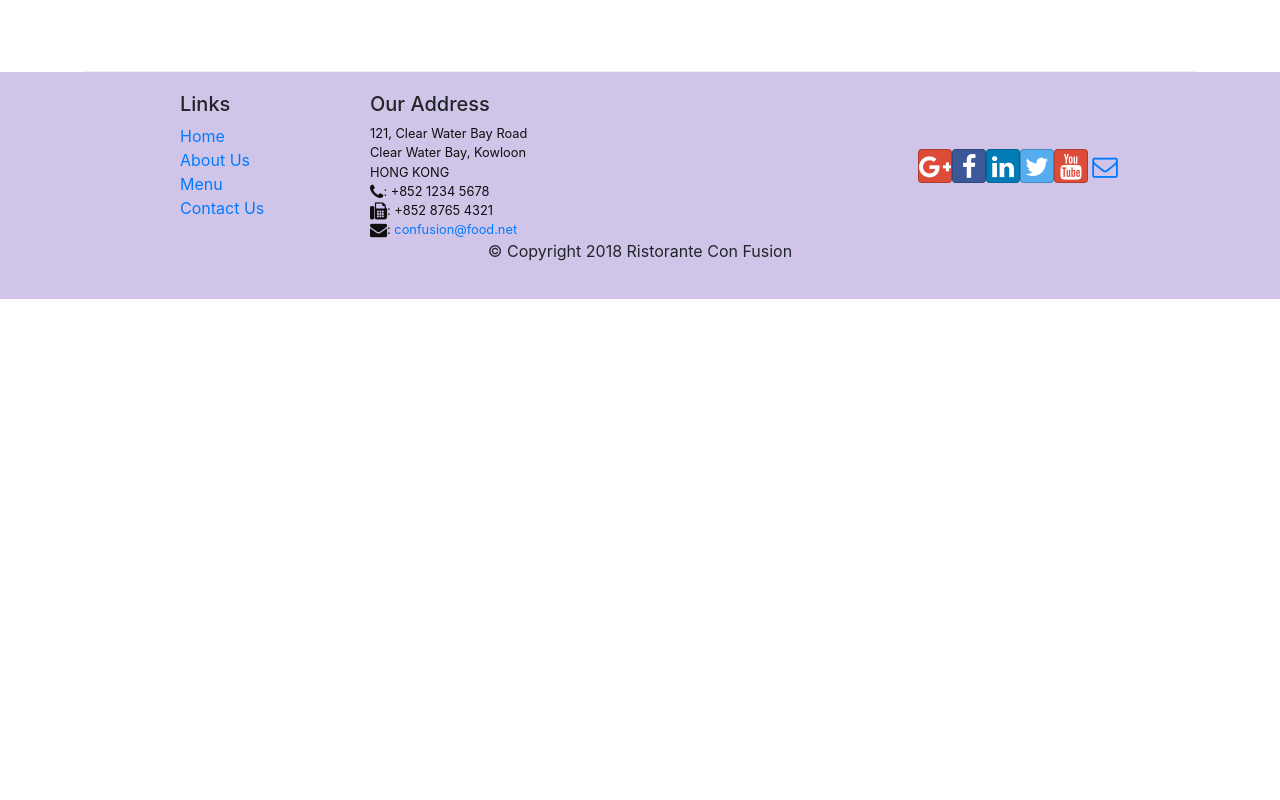
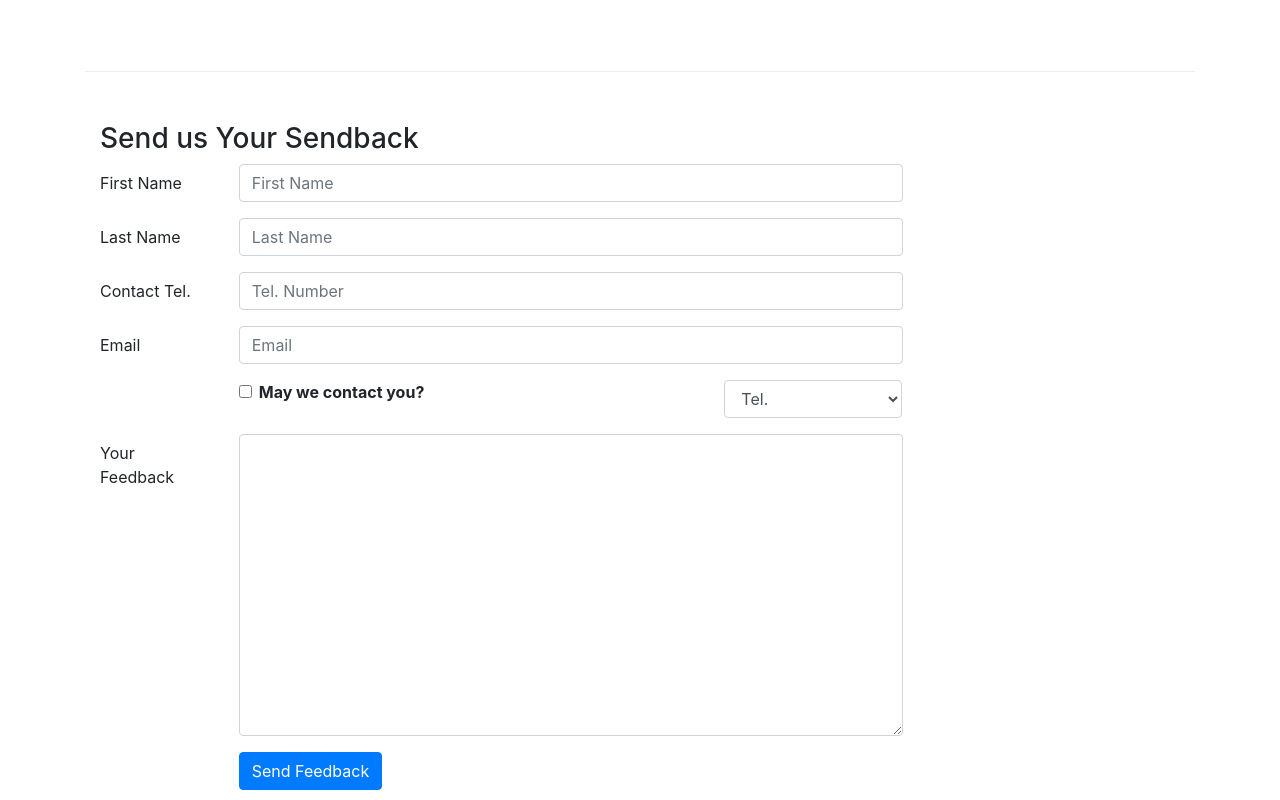
Before and after one commit to ucadena07/React_confusion-, a React (Create React App) app: page /contactus in a window 1280 px wide. Shown: the part 800-1600 px from the top of the page. Before the commit the page ends 1099 px from the top, so only its background shows below. Built offline with nearby package versions, Linux system fonts and the light colour scheme.

Commit message:
controlled form

```diff
--- a/src/components/ContactComponent.js
+++ b/src/components/ContactComponent.js
@@ -1,8 +1,43 @@
-import React from 'react';
-import { Breadcrumb, BreadcrumbItem } from 'reactstrap';
+import React, { Component } from 'react';
+import { Breadcrumb, BreadcrumbItem, Form, FormGroup, Label, Input, Col, Button} from 'reactstrap';
 import { Link } from 'react-router-dom';
 
-function Contact(props) {
+class Contact extends Component {
+
+    constructor(props) {
+        super(props)
+
+        this.state ={
+            firstname: '',
+            lastname: '',
+            telnum: '',
+            email: '',
+            agree: false,
+            contactType: 'Tel.',
+            message: ''
+        }
+
+        this.handleSubmit = this.handleSubmit.bind(this);
+        this.handleInputChange = this.handleInputChange.bind(this);
+    }
+
+    handleInputChange(event) {
+        const target = event.target;
+        const value = target.type === 'checkbox' ? target.checked : target.value;
+        const name = target.name;
+
+        this.setState({
+            [name]: value
+        });
+    }
+
+    handleSubmit(event) {
+        console.log("Current State is: " + JSON.stringify(this.state));
+        alert("Current State is: " + JSON.stringify(this.state));
+        event.preventDefault();
+    }
+
+    render() {
         return(
             <div className="container">
                     <div className="row">
@@ -41,8 +76,90 @@
                         </div>
                     </div>
                 </div>
+                <div className="row row-content">
+                    <div className="col-12">
+                        <h3>Send us Your Sendback</h3>
+                    </div>
+                    <div className="col-12 col-md-9">
+                        <Form onSubmit={this.handleSubmit}>
+                            <FormGroup row>
+                                <Label htmlFor ="firstname" md={2}>First Name</Label>
+                                <Col md={10}>
+                                   <Input type="text" id="firstname" name="firstname"
+                                   placeholder="First Name"
+                                   value={this.state.firstname}
+                                   onChange={this.handleInputChange}/>
+                                </Col>
+                            </FormGroup>
+                            <FormGroup row>
+                                <Label htmlFor ="lastname" md={2}>Last Name</Label>
+                                <Col md={10}>
+                                   <Input type="text" id="lastname" name="lastname"
+                                   placeholder="Last Name"
+                                   value={this.state.lastname}
+                                   onChange={this.handleInputChange}/>
+                                </Col>
+                            </FormGroup>
+                            <FormGroup row>
+                                <Label htmlFor ="telnum" md={2}>Contact Tel.</Label>
+                                <Col md={10}>
+                                   <Input type="tel" id="telnum" name="telnum"
+                                   placeholder="Tel. Number"
+                                   value={this.state.telnum}
+                                   onChange={this.handleInputChange}/>
+                                </Col>
+                            </FormGroup>
+                            <FormGroup row>
+                                <Label htmlFor ="email" md={2}>Email</Label>
+                                <Col md={10}>
+                                   <Input type="email" id="email" name="email"
+                                   placeholder="Email"
+                                   value={this.state.email}
+                                   onChange={this.handleInputChange}/>
+                                </Col>
+                            </FormGroup>
+                            <FormGroup row>
+                                <Col md={{size: 6, offset: 2}}>
+                                    <FormGroup check>
+                                        <Label check>
+                                            <Input type="checkbox" name="agree"
+                                            checked={this.state.agree}
+                                            onChange={this.handleInputChange}/> {' '}
+                                            <strong>May we contact you?</strong>
+                                        </Label>
+                                    </FormGroup>
+                                </Col>
+                                <Col md={{size: 3, offset: 1}}>
+                                   <Input type="select" name="contactType"
+                                   value={this.state.contactType}
+                                   onChange={this.handleInputChange}>
+                                       <option>Tel.</option>
+                                       <option>Email</option>
+                                   </Input>
+                                </Col>
+                            </FormGroup>
+                            <FormGroup row>
+                                <Label htmlFor ="message" md={2}>Your Feedback</Label>
+                                <Col md={10}>
+                                   <Input type="textarea" id="message" name="message"
+                                   rows="12"
+                                   value={this.state.message}
+                                   onChange={this.handleInputChange}/>
+                                </Col>
+                            </FormGroup>
+                            <FormGroup row>
+                                <Col md={{size:10, offset:2}}>
+                                    <Button type="submit" color="primary">
+                                        Send Feedback
+                                    </Button>
+                                </Col>
+                            </FormGroup>
+                        </Form>
+                    </div>
+                </div>
             </div>
         );
     }
+}
 
 export default Contact;
```
Lines whose indentation alone changed are shown as unchanged.
